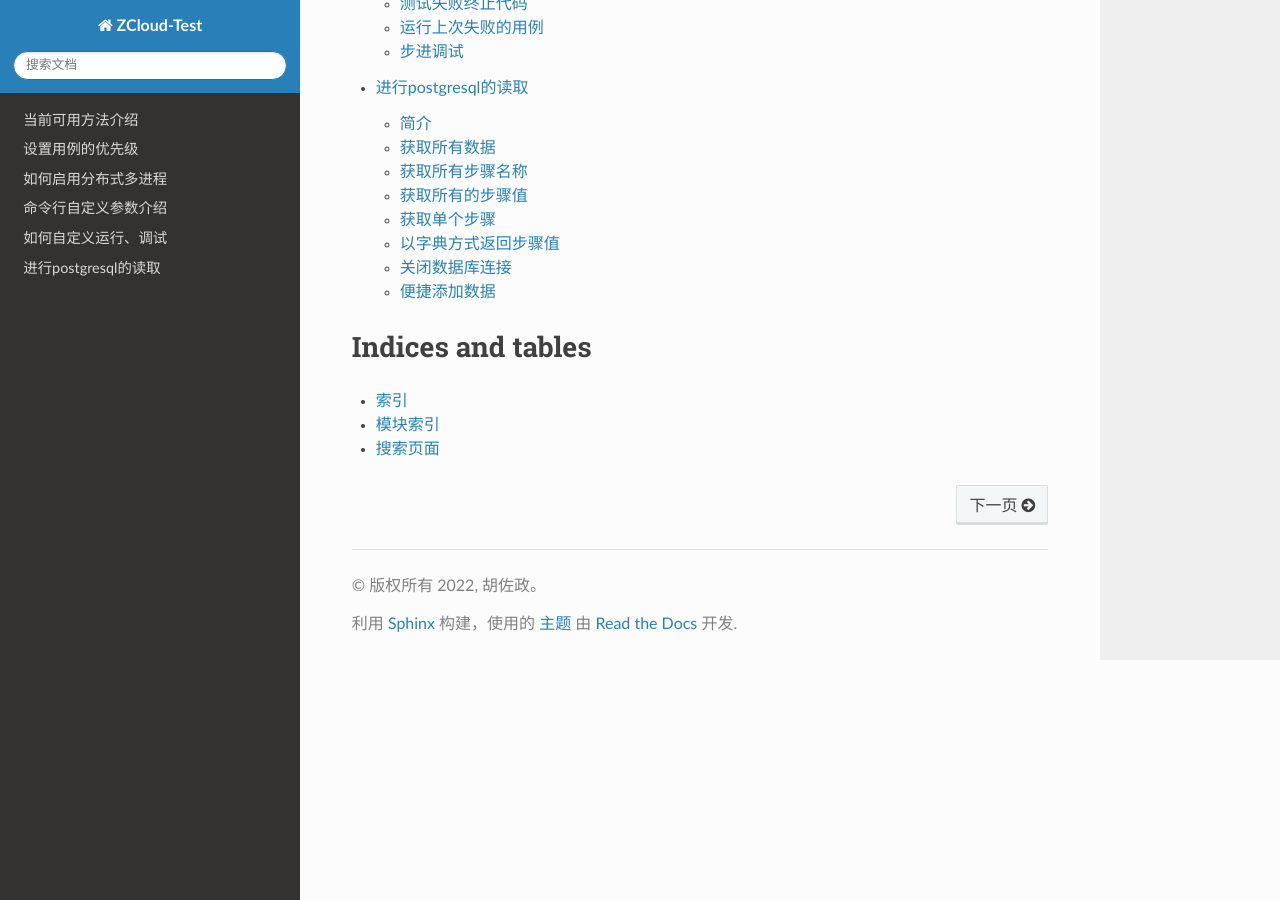
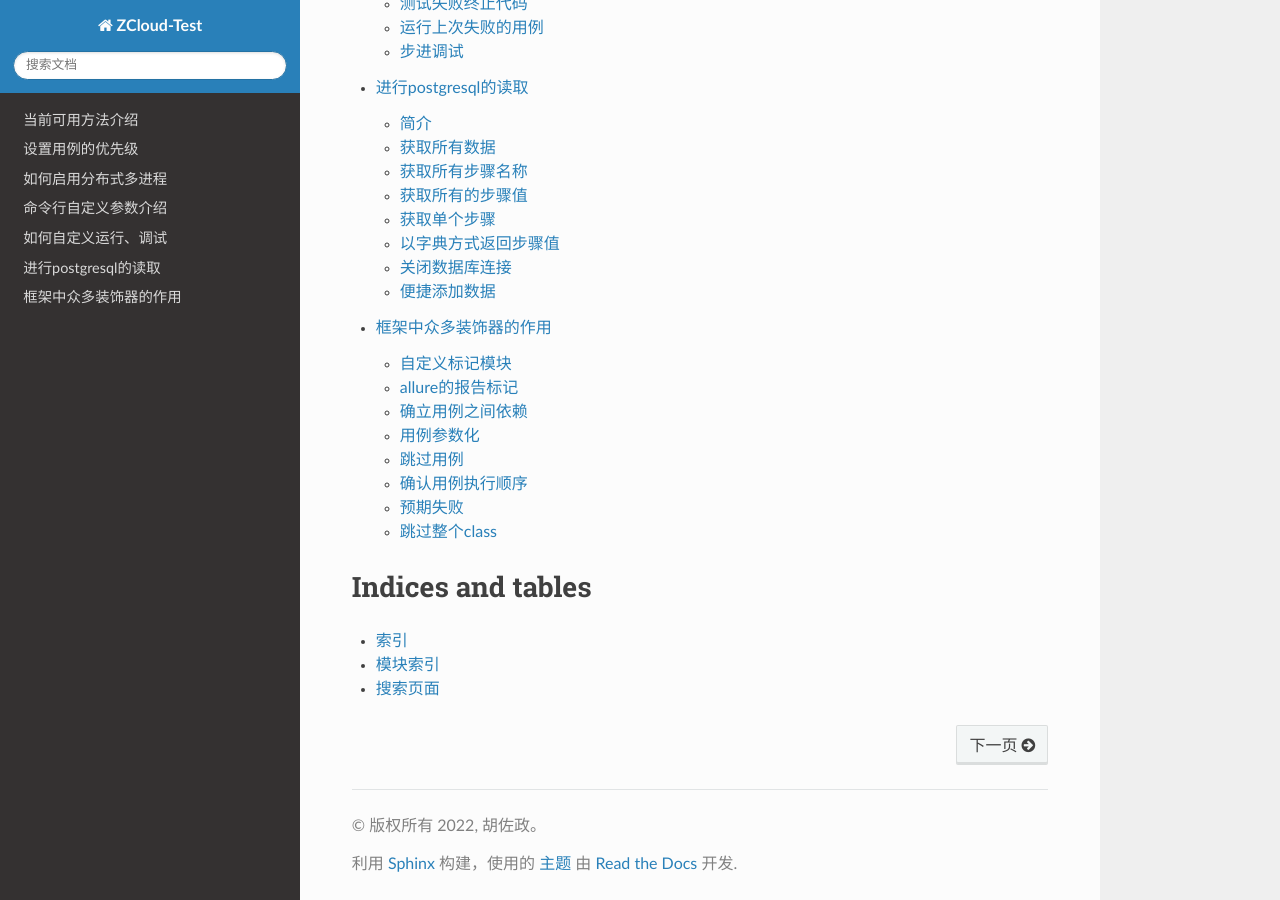
Before and after one commit to 1538379200/ZCloud-Test, a Sphinx documentation site: the page built from source/index.rst, in a window 1280 px wide and 900 px high, scrolled down 1697 px. Built offline with Sphinx 7.4.7 and the Read the Docs theme 2.0.0, drawn with Linux system fonts in a browser that asks for light colours; part of the change alters nothing that is shown.

Commit message:
'11.28pm'

```diff
--- /dev/null
+++ b/source/decorator.rst
@@ -0,0 +1,146 @@
+=========================
+框架中众多装饰器的作用
+=========================
+
+
+自定义标记模块
+===============
+
+.. note::
+	我们有三个自定义的mark标记，control、waf、monitor，用于标记不同的模块，通过模块间的解耦，让运行更加灵活
+
+.. code-block:: python
+	:linenos:
+
+	@pytest.mark.control
+	def test():
+		...
+
+	@pytest.mark.waf
+	def test():
+		...
+
+	@pytest.mark.monitor
+	def test():
+		...
+
+
+allure的报告标记
+=================
+
+.. note::
+	allure的标记是属于pytest-allure的插件装饰器，用于给allure提供数据的
+
+.. code-block:: python
+	:linenos:
+
+	@allure.epic('xxx')		# 标记测试的系统
+	@allure.feature('xxx')	# 标记测试的模块
+	@allure.story('xxx')	# 标记用例功能，故事级
+	@allure.title('xxx')	# 标记用例名称
+	@allure.step('xxx')		# 标记用例步骤
+	def test():
+		...
+
+
+确立用例之间依赖
+=================
+
+.. note::
+	我们的用例之间，很多时候是存在依赖关系的，比如，只有A用例成功过后，我们才会想要运行B用例，B依赖于A的结果，这个时候，我们可以使用dependency插件装饰器来确立依赖关系
+
+.. code-block:: python
+	:linenos:
+
+	@pytest.mark.dependency(name='case')
+	def test_001_xxx():
+		...
+
+	@pytest.mark.dependency(depends=['case'])
+	def test_002_xxx():
+		...
+
+
+.. tip::
+	我们上面案例，当test_001_xxx运行失败的时候，test_002_xxx将会自动跳过，dependency默认的范围是module，按照当前文件，这个可以自行去搜索相关使用方法，建议每个被依赖的方法、函数，都应该使用唯一的name标识
+
+
+用例参数化
+============
+
+.. note::
+	用例参数化，可以让我们使用当前的方法，仅修改参数，来达到产生不同用例的目的，下面会产生两个用例，形参xxx将会被两个实参yyy和zzz取代
+
+.. code-block:: python
+	:linenos:
+
+	@pytest.mark.parametrize('xxx', ['yyy', 'zzz'])
+	def test(xxx):
+		...
+
+
+
+跳过用例
+==========
+
+.. code-block:: python
+	:linenos:
+
+	@pytest.mark.skip()
+	def test():
+		...
+
+	@pytest.mark.skipif(xxx)
+	def test():
+		...
+
+
+确认用例执行顺序
+=================
+
+.. note::
+	确认用例顺序会作用于全局，建议不使用这种方式，而是采取名称的方式来确定运行顺序
+
+.. code-block:: python
+	:linenos:
+
+	@pytest.mark.run(order=1)
+	def test():
+		...
+
+
+预期失败
+==========
+
+.. note::
+	在某些场景下，我们的用例，在预想情况下就应该是失败的，这时候可以使用xfail的预期失败，当用例失败，标记为 **xfail** 表示是预期内的失败，如果通过了，则标记为 **xPass** 表示为预期外的通过，xfail并不算做失败用例
+
+.. py:function:: @pytest.mark.xfail(condition=None, reason=None, raises=None, run=True, strict=False);
+
+	:param condition: 条件，满足某些条件执行预期结果，condition返回True为执行
+	:param reason: 原因，可以进行一些描述
+	:param raises: 指定一些错误情况，错误之外的错误，则会标记用例为fail，而不是xfail
+	:param run: 如果为False，则不运行用例，直接标记为xfail
+	:param strict: 当为False时，失败标记为xfail，成功标记为xpass；如果为True，用例通过则直接标记为fail
+
+
+跳过整个class
+===============
+
+.. note::
+	这是我们自己定义的mark标记，源码在项目根目录的conftest.py文件中，使用此标记，可以根据用例运行状态，跳过整个class的运行，具体实现逻辑，当用例被标记上过后，如果此用例运行失败，则会计算重试最大次数，达到最大重试次数后仍是失败，则会记录此class或者此module，其他属于被记录的class或者module的用例将会被跳过运行
+
+.. py:function:: @pytest.mark.skipclass(module);
+
+	:param module: 布尔值，此参数必须使用关键词的形式，当为True时，跳过整个文件的用例，False或者默认跳过当前class
+
+.. code-block:: python
+	:linenos:
+
+	@pytest.mark.skipclass	# 当用例运行状态不是passed时，跳过此class后面即将运行的所有用例
+	def test_001():
+		...
+
+	@pytest.mark.skipclass(module=True)	# 如果用例状态不是passed时，跳过整个文件运行
+	def test_003():
+		...
--- a/source/index.rst
+++ b/source/index.rst
@@ -15,6 +15,7 @@ Welcome to ZCloud-Test documentation!
    cmdline
    debug
    sql
+   decorator
 
 
 
```
Also changed, not shown: 12 other files.
